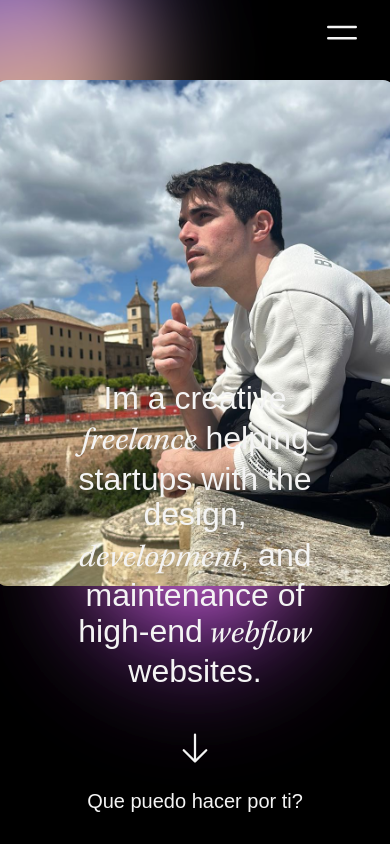
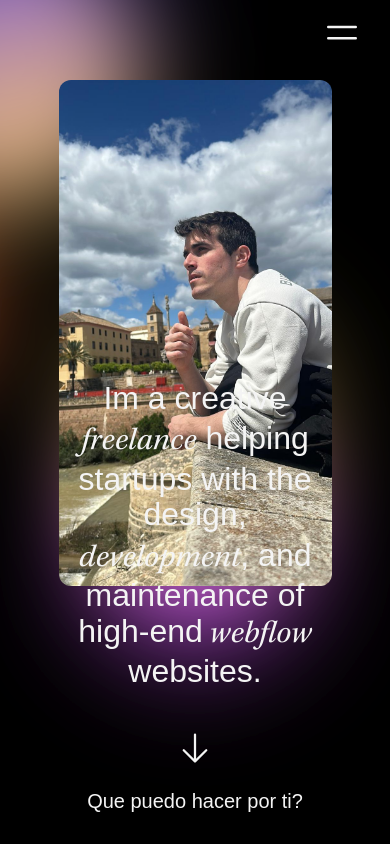
Before and after one commit to toni770/portfolio-toni, a Next.js app: page /about in a window 390 px wide. Shown: the top 844 px of the page. Built offline with nearby package versions, Linux system fonts and the light colour scheme; a web font is replaced by a local one.

Commit message:
About photo fix again

```diff
--- a/app/about/page.tsx
+++ b/app/about/page.tsx
@@ -31,13 +31,13 @@
     <div className="flex flex-col justify-between w-full ">
       <div className="flex flex-col justify-end items-center pt-7 flex-1 min-h-[calc(100vh)] md:min-h-[calc(100vh-4rem)] px-7 py-7">
         <AnimatedBackground />
-        <div className="absolute top-0 mt-20 md:mt-30 z-[-1] rounded-xl w-100 h-[60%] md:h-[70%] ">
+        <div className="absolute top-0 mt-20 md:mt-30 z-[-1] rounded-xl w-[70%] md:w-[60%] lg:w-100 h-[60%] md:h-[70%] overflow-hidden ">
           <Image
             src="/foto.jpeg"
             alt="Toni"
             fill
             priority
-            className="object-cover rounded-xl"
+            className=" object-cover"
           />
         </div>
         <h1 className="text-4xl md:text-5xl w-[80%] md:w-[50%] text-center mb-10 md:mb-15">
```
